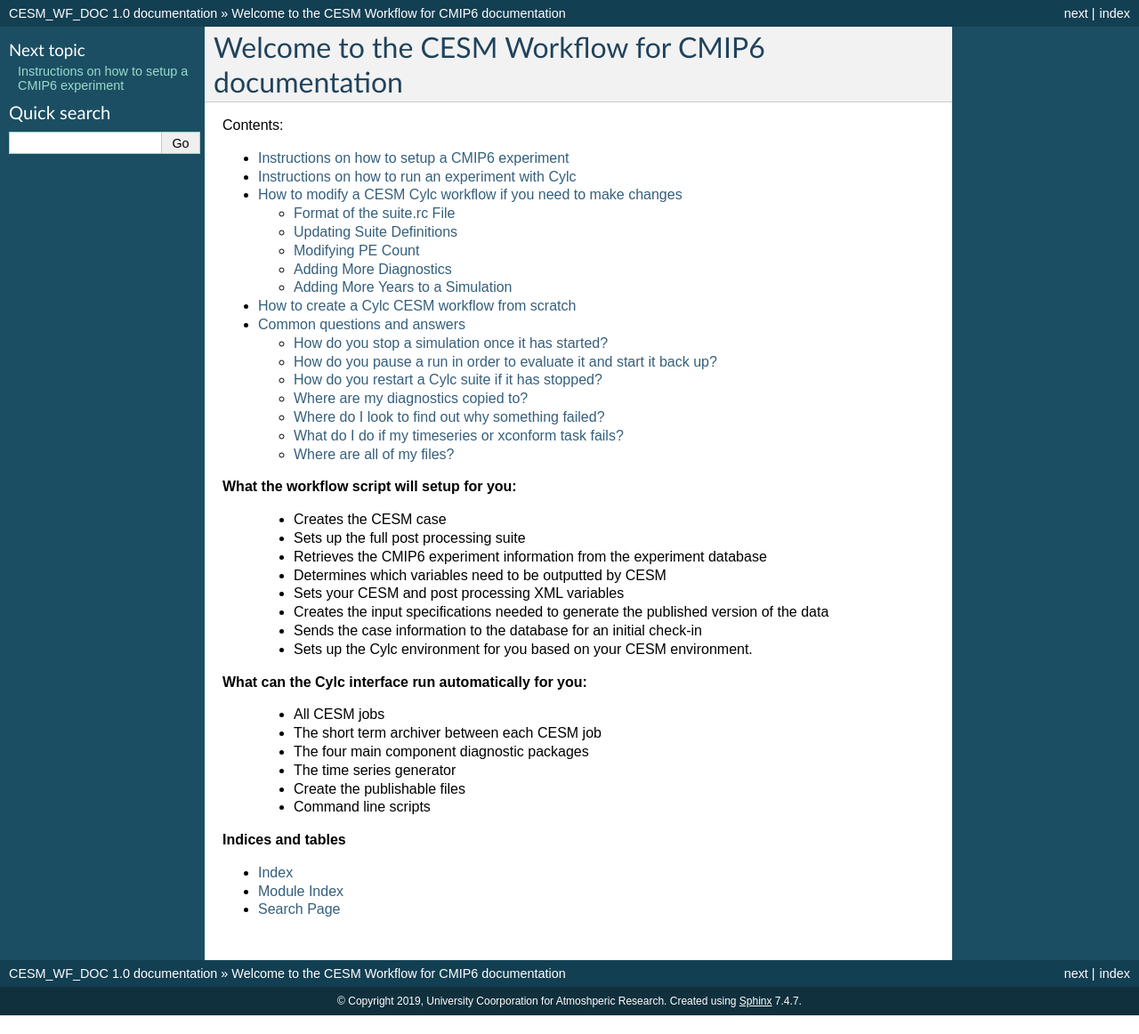
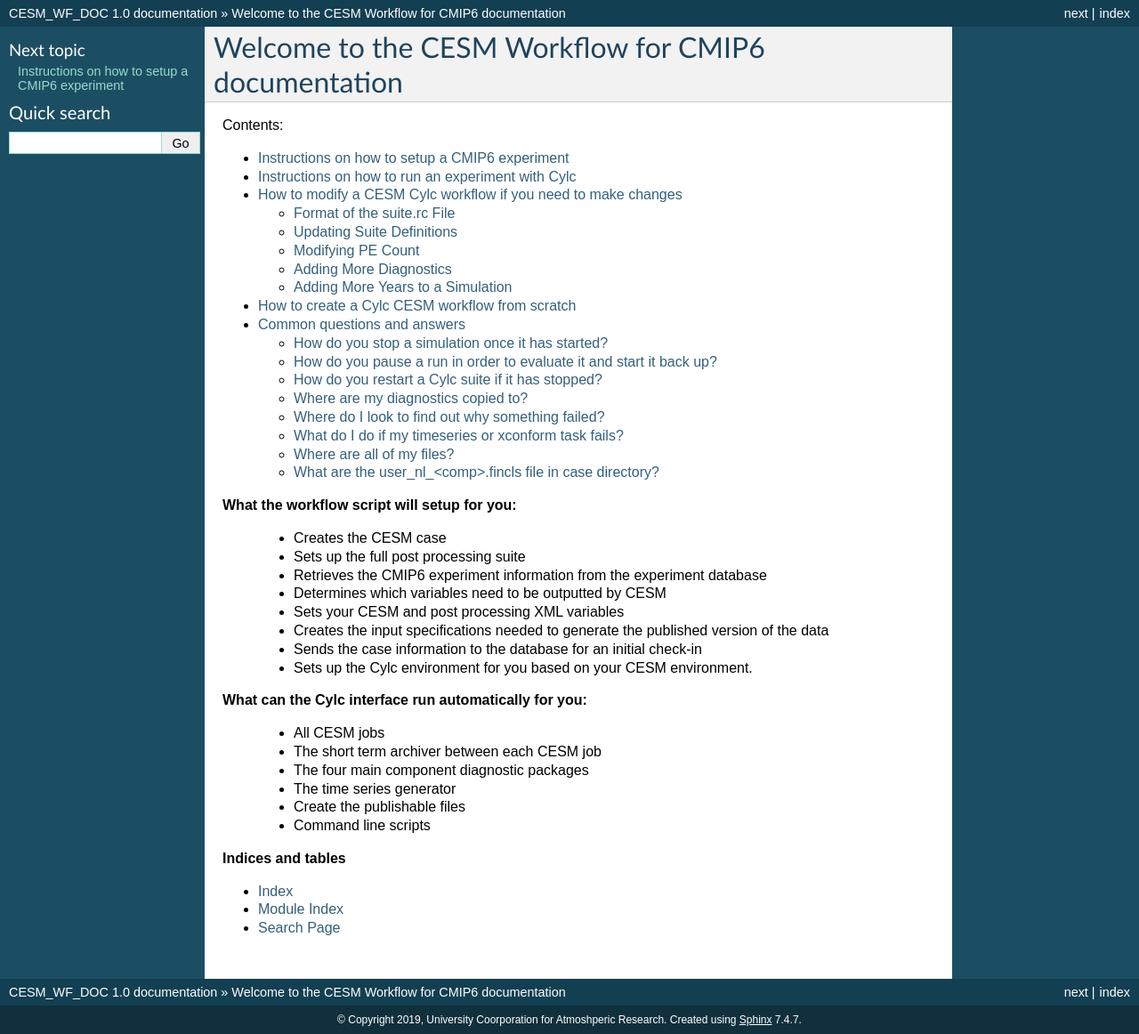
Before and after one commit to NCAR/CESM-WF_Documentation, a Sphinx documentation site: the page built from source/index.rst, in a window 1280 px wide. Shown: the whole page at 89% size. Built offline with Sphinx 7.4.7, drawn with Linux system fonts in a browser that asks for light colours; before the commit the page ends 1141 px from its top, so only the background shows below that; some of the changed lines change nothing that is shown.

Commit message:
Added section on fincls and locations of data on ESGF into faq

```diff
--- a/source/faq.rst
+++ b/source/faq.rst
@@ -17,6 +17,8 @@
 * :ref:`pp_failure`
 
 * :ref:`where_are_my_files`
+
+* :ref:`fincls`
 
 .. _stop_midrun:
 
@@ -181,3 +183,29 @@
 **Restarts and log files from previous runs:**
 
 Campaign storage: /gpfs/csfs1/collections/cmip/CMIP6/
+
+**Files on ESGF**
+
+The base URL is:  https://esgf-node.llnl.gov/search/cmip6/
+
+Then you can add query strings to get specific search results directly without going through the search options:
+
+For example, to find the results from the CESM2 1pctCO2 experiment, add: ?institution_id=NCAR&source_id=CESM2&experiment_id=1pctCO2
+
+For the WACCM version, try adding to the above base URL: ?institution_id=NCAR&source_id=CESM2-WACCM&experiment_id=1pctCO2
+
+Full example: https://esgf-node.llnl.gov/search/cmip6/?institution_id=NCAR&source_id=CESM2&experiment_id=1pctCO2&variant_label=r1i1p1f1&variable_id=pr
+
+
+.. _fincls:
+
+What are the user_nl_<comp>.fincls file in case directory?
+----------------------------------------------------------
+
+.. image:: images/fincl.png
+
+The above image walks you through the steps that are taken in order to generate these user_nl files.  First the workflow script queries the database to find out which CMIP6 experiment its running.  Once it knows the CMIP6 experiment its running, it then queries the CMIP6 data request to find out which variables are being requested for the experiment you are running.  Once it has the variable list, it then cross references the recipes given to derive the CMIP6 variables from CESM output.  From these recipes, we're able to find out which CESM variables are needed to create the requested CMIP6 variables and these are put into the correct fincl files for each of the time frequencies that are requested.
+
+These lists are not used by you simulations and are only for guidance on which variables to output from the model.  It's recommended that you look over these lists carefully as they include high frequency output.  The lists also contain variables that the model may not be able to output.  This is the case when the variables provided can only be outputted by WACCM, but you are running a CAM simulation.
+
+When setting up the simulation, it is recommended that you use these lists as guidance.  **Always copy over what is in the user_nl_cice.fincls file otherwise you will not get the correct CICE variables.**  In regards to the other files, use caution when outputting high frequency output and if you add any other variables to these lists.  We want you to be able to have enough output for your science, but it's a shared space used by all of the experiments.
```
Also changed, not shown: 7 other files.
